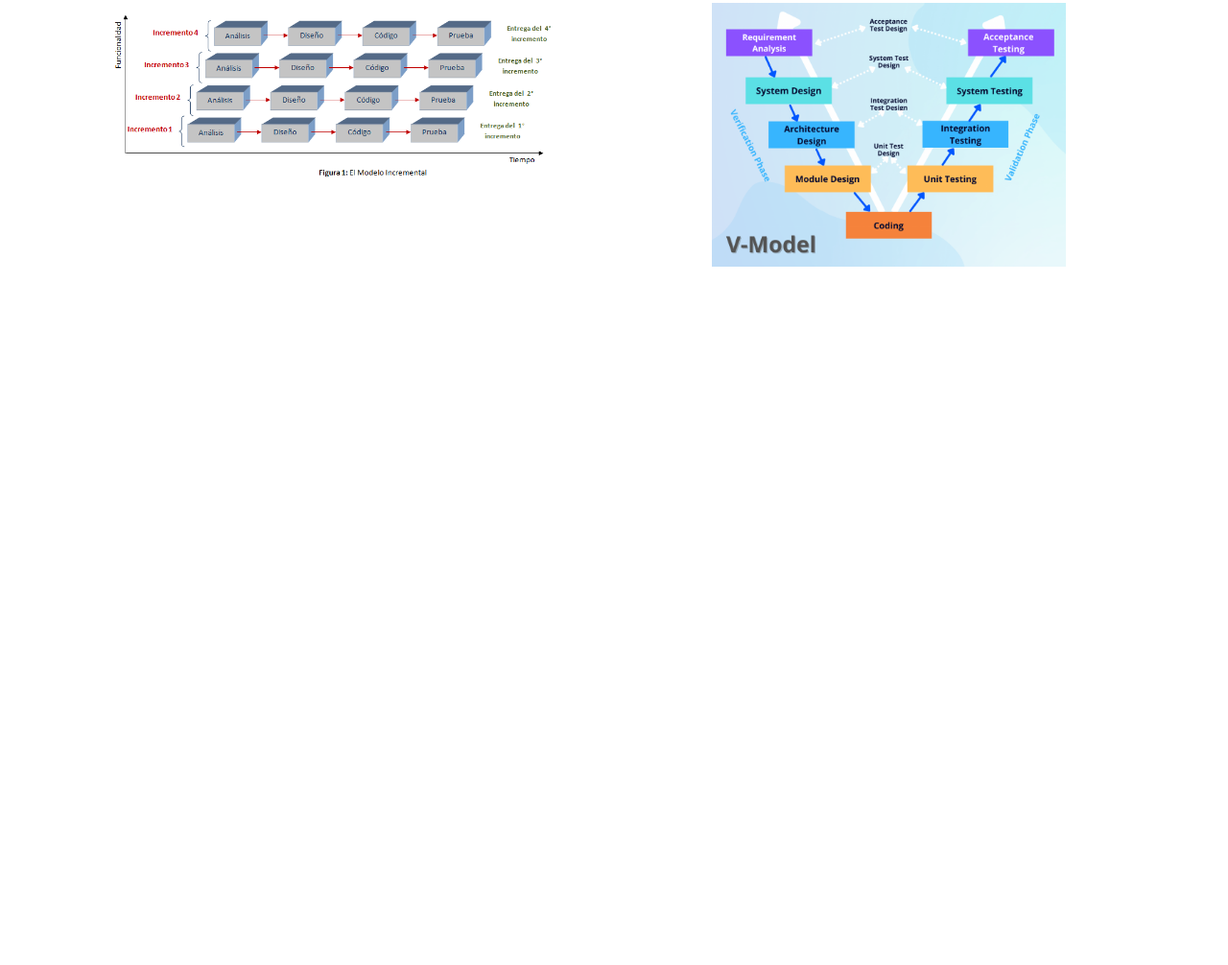
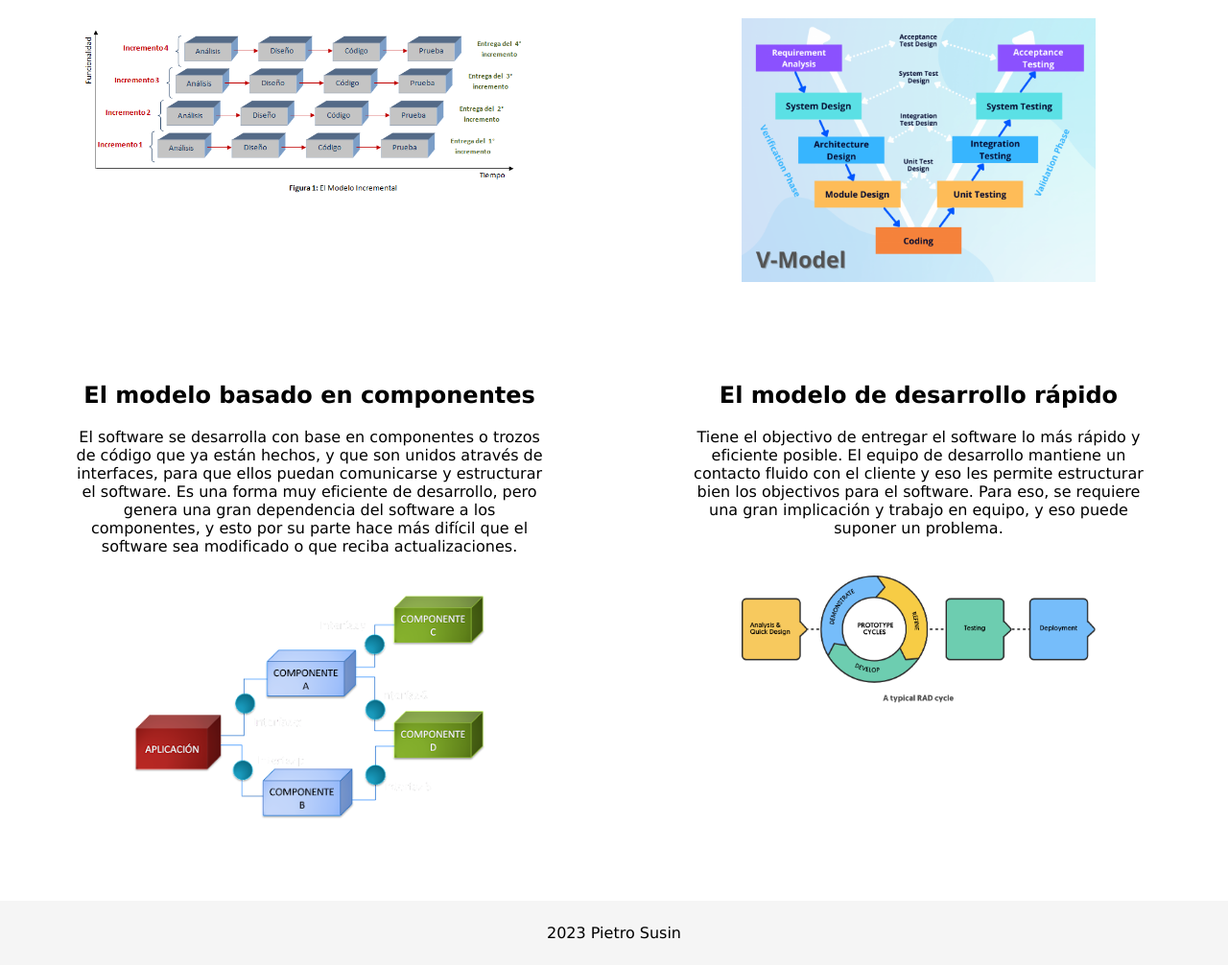
Before and after one commit to Pietro-SA/CURSO-ciclos-software, a plain HTML site: page index.html in a window 1280 px wide. Shown: the part 1404-2410 px from the top of the page at 96% size. Before the commit the page ends 1750 px from the top, so only its background shows below. Drawn offline with Linux system fonts and the light colour scheme.

Commit message:
añadido modelo componentes y RAD + finalizado

```diff
--- a/index.html
+++ b/index.html
@@ -72,6 +72,25 @@
             </p>
             <img src="images/modelo-en-v.webp" alt="Diagrama del modelo en V, con sus respectivas etapas">
         </section>
+        <section id="CBSE" class="CBSE">
+            <h1>El modelo basado en componentes</h1>
+            <p>El software se desarrolla con base en componentes o trozos de código que ya están hechos, y que son unidos através de interfaces, para que
+                ellos puedan comunicarse y estructurar el software. Es una forma muy eficiente de desarrollo, pero genera una gran dependencia del
+                software a los componentes, y esto por su parte hace más difícil que el software sea modificado o que reciba actualizaciones.
+            </p>
+            <img src="images/modelo-CBSE.png" alt="El processo de construcción de un software basado en componentes">
+        </section>
+        <section id="RAD" class="RAD">
+            <h1>El modelo de desarrollo rápido</h1>
+            <p>Tiene el objectivo de entregar el software lo más rápido y eficiente posible. El equipo de desarrollo mantiene un contacto fluido con el
+                cliente y eso les permite estructurar bien los objectivos para el software. Para eso, se requiere una gran implicación y trabajo en
+                equipo, y eso puede suponer un problema.
+            </p>
+            <img src="images/modelo-RAD.png" alt="Diagrama del modelo RAD y sus etapas">
+        </section>
     </main>
+    <footer>
+        <p>2023 Pietro Susin</p>
+    </footer>
 </body>
 </html>
--- a/style.css
+++ b/style.css
@@ -44,12 +44,12 @@ header h1, header h2, header p {
 main {
     display: flex;
     flex-wrap: wrap;
-    justify-content: space-evenly;
+    justify-content: space-between;
     margin: 8vh 2vw 0 2vw;
 }
 
 section {
-    margin-bottom: 8vh;
+    margin: 0 4vw 10vh 4vw;
     width: 40%;
     text-align: center;
 }
@@ -71,3 +71,10 @@ img {
     width: 100%;
     height: auto;
 }
+
+footer {
+    width: 100%;
+    padding: 1vh 0 1vh 0;
+    background-color: rgb(245, 245, 245);
+    text-align: center;
+}
```
Also changed, not shown: images/modelo-CBSE.png (added), images/modelo-RAD.png (added).
